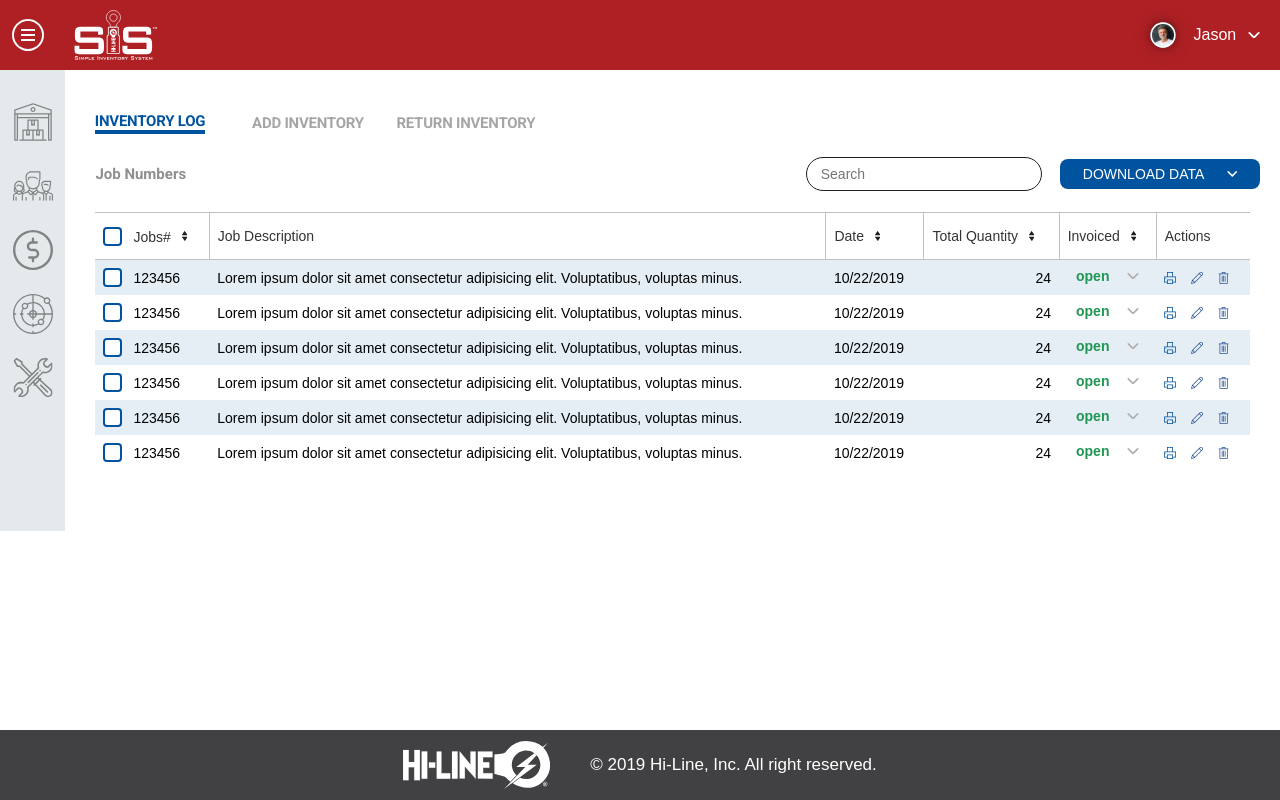
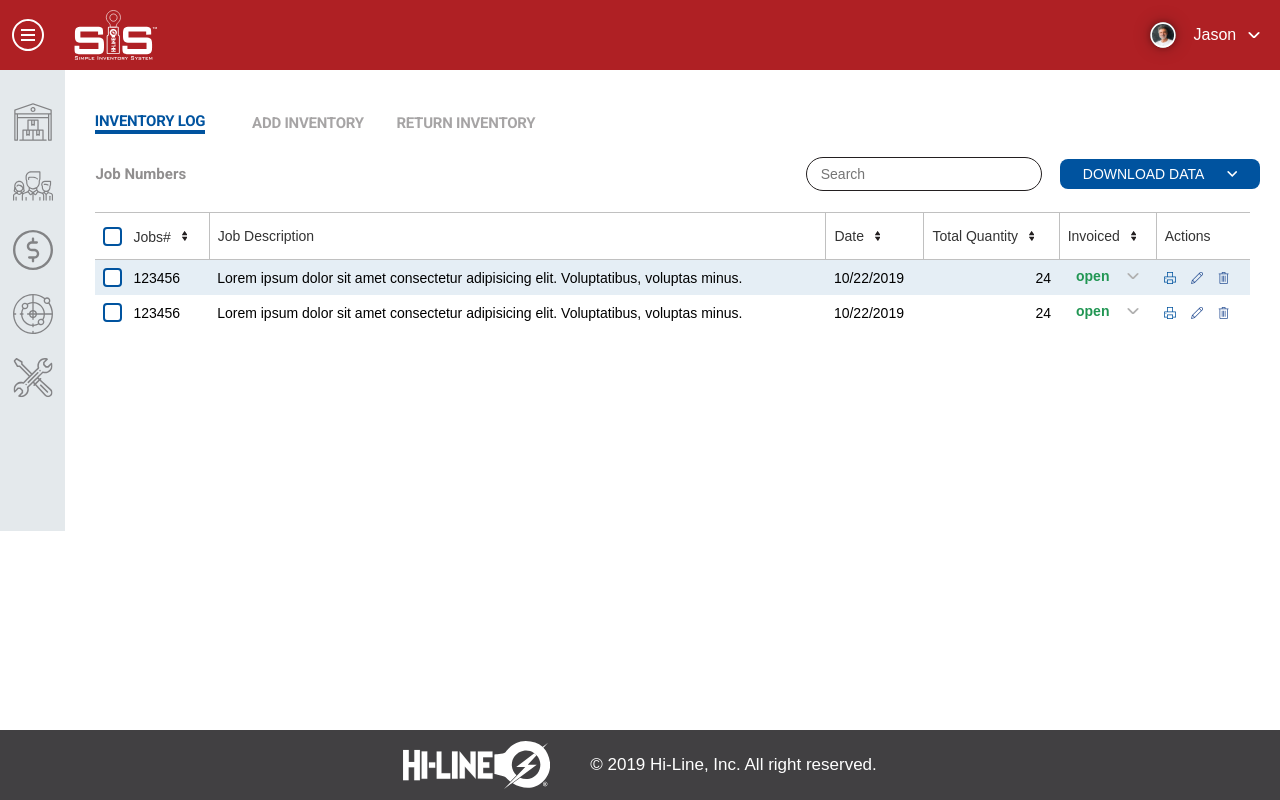
Before and after one commit to krishna-403/Hi-line, an Angular app: page /inventory in a window 1280 px wide. Built offline with nearby package versions, Linux system fonts and the light colour scheme; data requests are answered from the project's data file.

Commit message:
added delete api feature to delete modal

```diff
--- a/db.json
+++ b/db.json
@@ -10,38 +10,6 @@
     },
     {
       "id": 2,
-      "job_id": 123456,
-      "job_description": "Lorem ipsum dolor sit amet consectetur adipisicing elit. Voluptatibus, voluptas minus.",
-      "date": "10/22/2019",
-      "quantity": 24,
-      "invoiced": "open"
-    },
-    {
-      "id": 3,
-      "job_id": 123456,
-      "job_description": "Lorem ipsum dolor sit amet consectetur adipisicing elit. Voluptatibus, voluptas minus.",
-      "date": "10/22/2019",
-      "quantity": 24,
-      "invoiced": "open"
-    },
-    {
-      "id": 4,
-      "job_id": 123456,
-      "job_description": "Lorem ipsum dolor sit amet consectetur adipisicing elit. Voluptatibus, voluptas minus.",
-      "date": "10/22/2019",
-      "quantity": 24,
-      "invoiced": "open"
-    },
-    {
-      "id": 5,
-      "job_id": 123456,
-      "job_description": "Lorem ipsum dolor sit amet consectetur adipisicing elit. Voluptatibus, voluptas minus.",
-      "date": "10/22/2019",
-      "quantity": 24,
-      "invoiced": "open"
-    },
-    {
-      "id": 6,
       "job_id": 123456,
       "job_description": "Lorem ipsum dolor sit amet consectetur adipisicing elit. Voluptatibus, voluptas minus.",
       "date": "10/22/2019",
--- a/src/app/inventory/edit-job/edit-job.component.ts
+++ b/src/app/inventory/edit-job/edit-job.component.ts
@@ -17,9 +17,6 @@ export class EditJobComponent implements OnInit {
     this.activatedRoute.queryParams.subscribe(params => {
       const userId = params['id'];
       console.log(userId);
-
-
-
     });
   }
 
--- a/src/app/inventory/inventory-log/inventory-log.component.html
+++ b/src/app/inventory/inventory-log/inventory-log.component.html
@@ -8,7 +8,7 @@
         </div>
     </div>
 
-    <app-modal-delete></app-modal-delete>
+    <!-- <app-modal-delete></app-modal-delete> -->
 
     <table>
         <tr>
@@ -55,9 +55,14 @@
                 <div class="actions">
                     <div class="print"></div>
                     <div class="edit" [routerLink]="['edit']" [queryParams]="{id:item.id}"></div>
-                    <div class="delete" (click)="general.showDialog=true"></div>
+                    <div class="delete" (click)="send_id(item.id)"></div>
                 </div>
             </td>
         </tr>
     </table>
 </div>
+
+<ng-container *ngIf="openDeleteModal">
+    <app-modal-delete [deleteId]="deleteId" (closeMdl)="closeModal($event)"
+        (deleteData)="deleteData($event)"></app-modal-delete>
+</ng-container>
--- a/src/app/inventory/inventory-log/inventory-log.component.ts
+++ b/src/app/inventory/inventory-log/inventory-log.component.ts
@@ -15,8 +15,9 @@ export class InventoryLogComponent implements OnInit {
 
   check = false;
 
-  inventory_data: any
-
+  inventory_data: any;
+  openDeleteModal: boolean = false;
+  deleteId: any;
 
   //function to change all input checkbox in one click
 
@@ -37,9 +38,34 @@ export class InventoryLogComponent implements OnInit {
     })
   }
 
+  deleteData(id: any) {
+    this.inventory.delete(id).subscribe((res) => {
+      console.log(res)
+      // this.ngOnInit();
+      this.inventory_log();
 
-  abc() {
-console.log(this.inventory_data)
+    })
   }
 
+
+  public send_id(id: any) {
+    this.deleteId = id;
+    console.log(id)
+    this.openDeleteModal = true;
+
+  }
+
+  closeModal(event: boolean) {
+    console.log(event)
+    this.openDeleteModal = event;
+  }
+
+  // delete_row(id: any) {
+  //   console.log(id)
+  //   // this.table_data.delete(id).subscribe((res) => {
+  //   //   console.log(res)
+  //   // })
+  // }
+
+
 }
--- a/src/app/services/table-data.service.ts
+++ b/src/app/services/table-data.service.ts
@@ -17,6 +17,9 @@ export class TableDataService {
     return this.http.post('http://localhost:3000/inventory_log', data)
   }
 
+  delete(id:any){
+    return this.http.delete(`http://localhost:3000/inventory_log/${id}`)
+  }
 
 
   user_management_table() {
--- a/src/app/shared/modal-delete/modal-delete.component.html
+++ b/src/app/shared/modal-delete/modal-delete.component.html
@@ -1,10 +1,11 @@
-<div class="model-box" *ngIf="general.showDialog">
+<div class="model-box">
     <div class="container-modal">
         <div class="content">Are you sure want to delete this Job# - 123456?</div>
 
         <div class="action">
-            <button class="cancel-btn" (click)="general.showDialog=false">Cancel</button>
-            <button (click)="general.showDialog=false">Delete</button>
+            <button class="cancel-btn" (click)="closeModal()">Cancel</button>
+            <button (click)="delete_id(deleteId)">Delete</button>
+
 
         </div>
     </div>
--- a/src/app/shared/modal-delete/modal-delete.component.ts
+++ b/src/app/shared/modal-delete/modal-delete.component.ts
@@ -1,5 +1,7 @@
-import { Component } from '@angular/core';
+import { Component, EventEmitter, Input, OnInit, Output } from '@angular/core';
+import { Router } from '@angular/router';
 import { LoginServiceService } from 'src/app/services/login-service.service';
+import { TableDataService } from 'src/app/services/table-data.service';
 
 @Component({
   selector: 'app-modal-delete',
@@ -8,6 +10,42 @@ import { LoginServiceService } from 'src/app/services/login-service.service';
 })
 export class ModalDeleteComponent {
 
-  constructor(public general:LoginServiceService){}
+  @Input() id: any;
+  @Input() deleteId: any;
+  @Output() closeMdl = new EventEmitter<any>();
+  @Output() deleteData = new EventEmitter<any>();
+  constructor(public general: LoginServiceService, private routes: Router, private table_data: TableDataService) { }
+
+  refreshComponent: boolean = false;
+
+
+  // ngOnInit() {
+  //   this.closeModal
+  // }
+  data: any
+
+  delete_row(id: any) {
+    console.log(id)
+    // this.table_data.delete(id).subscribe((res) => {
+    //   console.log(res)
+    // })
+  }
+
+  // inventory_log() {
+  //   this.table_data.inventory_table().subscribe((res) => {
+  //     console.log(res);
+  //     this.data = res;
+  //   })
+  // }
+
+  delete_id(id: any) {
+    console.log(id)
+    this.deleteData.emit(id);
+    this.closeMdl.emit(false);
+  }
+
+  closeModal() {
+    this.closeMdl.emit(false);
+  }
 
 }
```
Also changed, not shown: src/app/inventory/inventory-routing.module.ts (+5 -3 lines).
